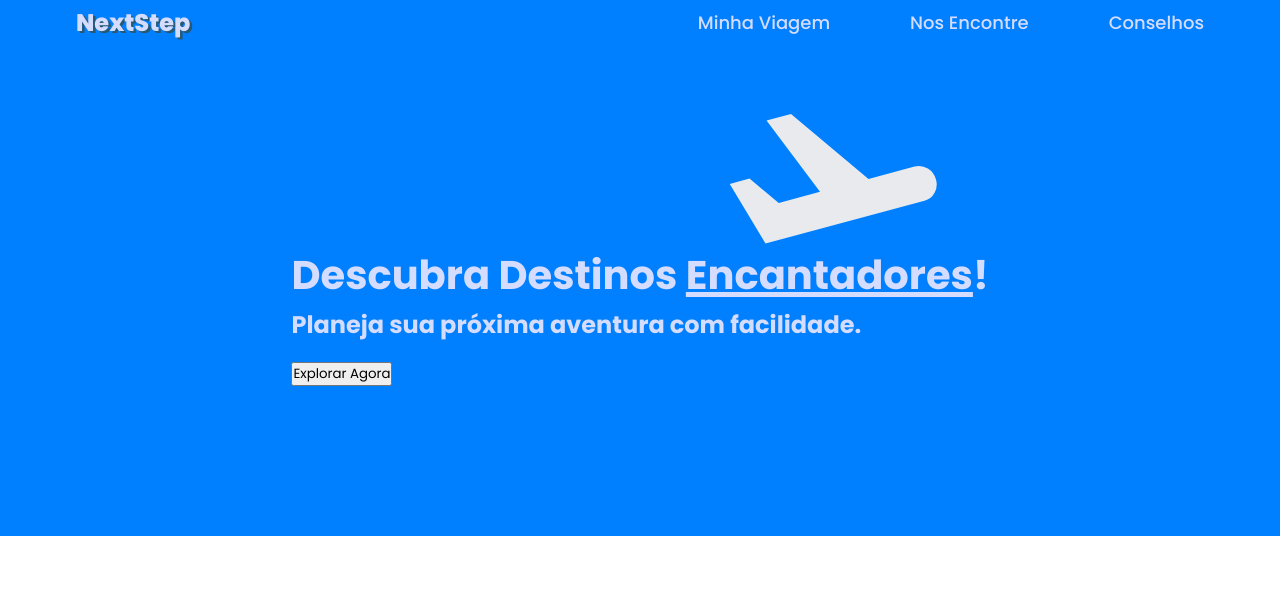
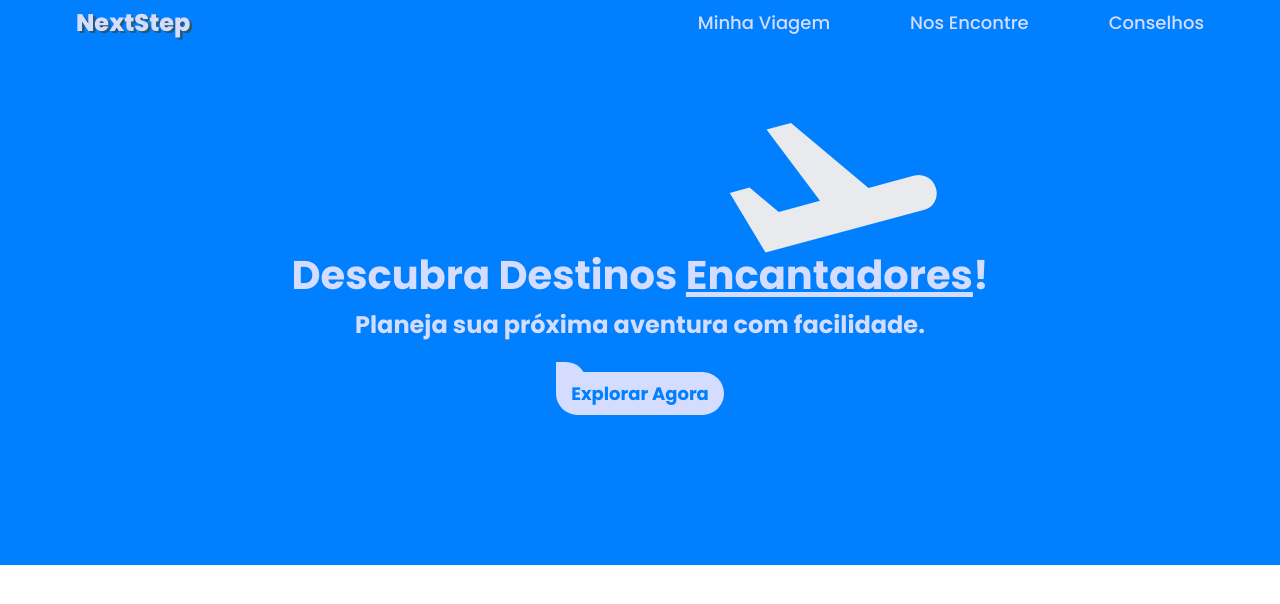
Before and after one commit to phdiias/viagens--landing-page, a plain HTML site: page index.html in a window 1280 px wide. Drawn offline with Linux system fonts and the light colour scheme.

Commit message:
Adicionado estilos ao botão

```diff
--- a/index.html
+++ b/index.html
@@ -1,12 +1,14 @@
 <!DOCTYPE html>
 <html lang="pt-BR">
+
 <head>
   <meta charset="UTF-8" />
   <meta name="viewport" content="width=device-width, initial-scale=1.0" />
   <link rel="stylesheet" href="style.css" />
 
-    <title>Página de viagens</title>
+  <title>NextStep</title>
 </head>
+
 <body>
   <header>
     <nav id="menu">
@@ -29,4 +31,5 @@
   </header>
   <main></main>
 </body>
+
 </html>
--- a/style.css
+++ b/style.css
@@ -67,6 +67,7 @@ header {
 
   & .trip-desc {
     position: relative;
+    text-align: center;
 
     & h1 {
       font-size: 40px;
@@ -80,14 +81,43 @@ header {
 
     & h2 {
       font-size: 24px;
-      margin-bottom: 18px;
+      margin-bottom: 30px;
       color: #d4dcff;
+    }
+
+    & button {
+      display: inline-block;
+      all: unset;
+      cursor: pointer;
+      padding: 8px 15px;
+      border-radius: 30px;
+      font-weight: 700;
+      font-size: 18px;
+      background-color: #d4dcff;
+      color: #007fff;
+      position: relative;
+      z-index: 1;
+
+      &::before {
+        content: '';
+        position: absolute;
+        background-color: #d4dcff;
+        border-radius: 0 20px 0 0;
+        width: 30px;
+        height: 30px;
+        z-index: -1;
+      }
+
+      &::before {
+        top: -10px;
+        left: 0px;
+      }
     }
 
     & img {
       position: absolute;
       width: 240px;
-      bottom: 60px;
+      bottom: 80px;
       right: 30px;
     }
   }
```
Lines whose indentation alone changed are shown as unchanged.
